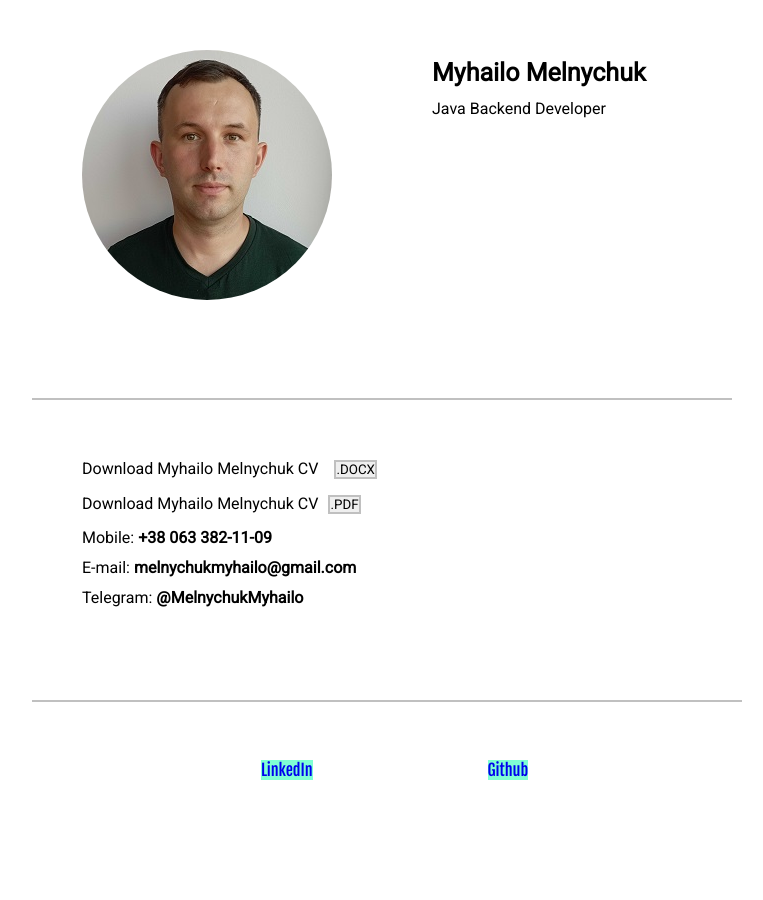
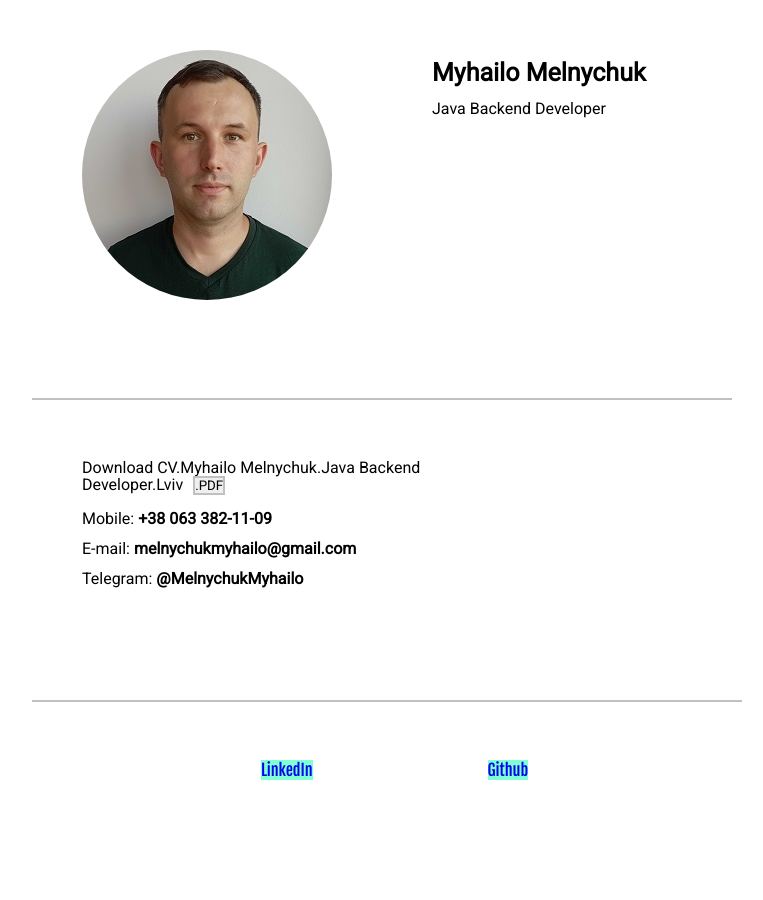
Before and after one commit to MelnychukMykhailo/CV.Mykhailo-Melnychuk, a plain HTML site: page index.html in a window 1280 px wide. Shown: the whole page, without its empty margins (253-1016 px from the left). Drawn offline with Linux system fonts and the light colour scheme.

Commit message:
docx was removed

```diff
--- a/index.html
+++ b/index.html
@@ -38,12 +38,8 @@
             </div>
             <div class="content-footer">
                 <ul class="list-item">
-                    <li class="list-ite-neme3">
-                        <p>Download Myhailo Melnychuk CV<a href="recources/Myhailo Melnychuk CV.docx"
-                                download=""><button>.DOCX</button></a></p>
-                    </li>
                     <li class="list-ite-neme4">
-                        <p>Download Myhailo Melnychuk CV<a href="recources/Myhailo Melnychuk CV.pdf"
+                        <p>Download CV.Myhailo Melnychuk.Java Backend Developer.Lviv<a href="recources/CV.Myhailo Melnychuk.Java Backend Developer.Lviv.pdf"
                                 download=""><button>.PDF</button></a></p>
                     </li>
                     <li class="list-ite-neme5">
```
Also changed, not shown: 2 other files.
